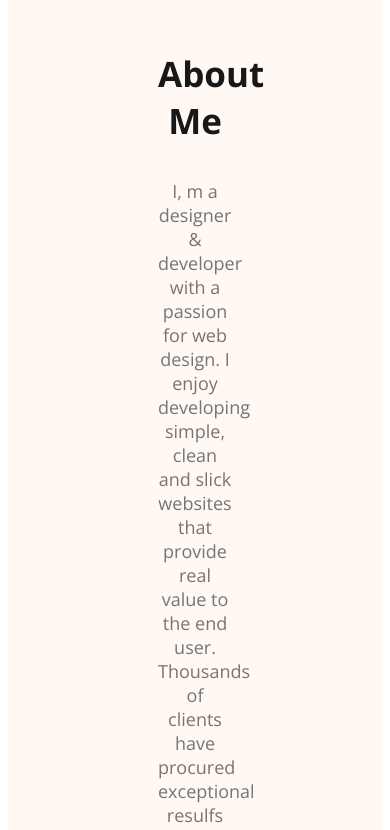
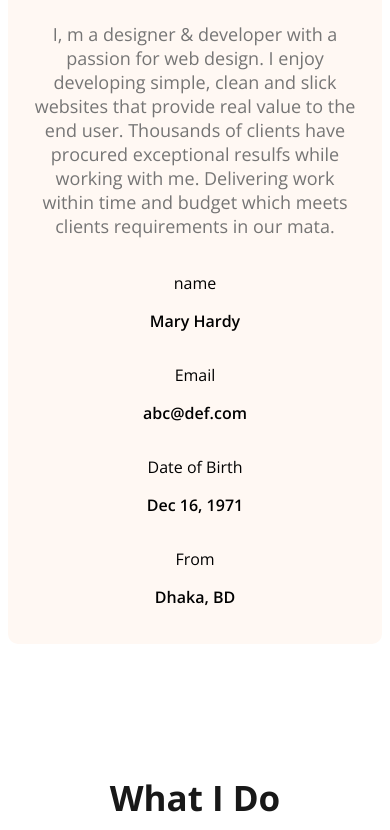
Before and after one commit to farhan-ishraq-tushar/0002-Build-A-Beautiful-Portfolio-Website, a plain HTML site: page index.html in a window 390 px wide. Shown: the part 1094-1924 px from the top of the page. Drawn offline with nearby package versions, Linux system fonts and the light colour scheme.

Commit message:
about section responsive

```diff
--- a/CSS/protfolio.css
+++ b/CSS/protfolio.css
@@ -192,10 +192,12 @@ footer input[type="text"], footer input[type="email"], footer textarea{
     display: none;
 }
 @media screen and (max-width: 576px) {
-    .skills-container, .resume-container, footer{
+    .skills-container,
+    .resume-container,
+    footer,.about-items{
         flex-direction: column;
     }
-    footer{
+    footer, .about{
         padding: 20px;
     }
     .footer-column{
```
